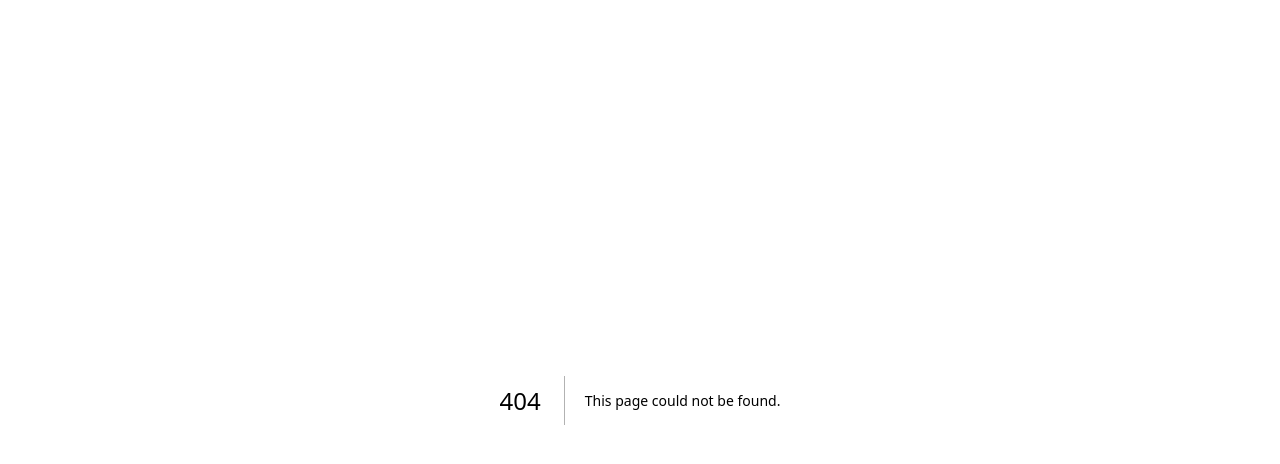
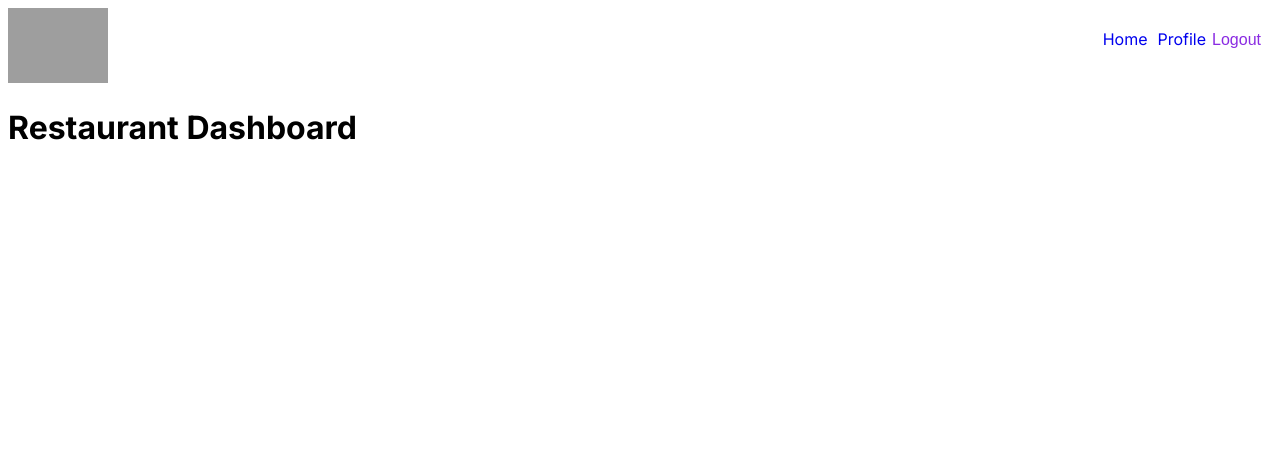
Before and after one commit to anil-sidhu/next-js-project, a Next.js app: page /restaurant/dashboard in a window 1280 px wide. Before the commit this address had no page. Shown: the top 464 px of the page. Built offline with nearby package versions, Linux system fonts and the light colour scheme; sample sign-in values are in the browser's storage; grey boxes are pictures that could not be loaded.

Commit message:
signup done

```diff
--- a/src/app/_components/RestaurantHeader.js
+++ b/src/app/_components/RestaurantHeader.js
@@ -1,5 +1,33 @@
+'use client'
 import Link from 'next/link'
+import { usePathname,useRouter } from 'next/navigation';
+
+import { useEffect, useState } from 'react';
 const RestaurantHeader=()=>{
+    const [details,setDetails]=useState();
+    const pathName=usePathname();
+    const router=useRouter();
+    useEffect(()=>{
+        const data = localStorage.getItem("restaurantUser");
+        if(!data && pathName=="/restaurant/dashboard")
+        {
+            router.push("/restaurant")
+        }
+        else if(data && pathName=="/restaurant")
+        {
+            router.push("/restaurant/dashboard")
+        }
+
+        if(data){
+            setDetails(JSON.parse(data));
+
+        }
+    },[])
+
+    const logout=()=>{
+        localStorage.removeItem("restaurantUser");
+        router.push("/restaurant")
+    }
     return(
         <div className='header-wrapper'>
             <div className="logo">
@@ -10,11 +38,18 @@
                 <Link href="/">Home</Link>
             </li>
             <li>
-                <Link href="/">Login/SignUp</Link>
+                {
+                    details && details.name?
+                    <>
+                    <Link href="/">Profile</Link>
+                    <button onClick={logout}>Logout</button>
+                    </>
+                    :<Link href="/">Login/SignUp</Link>
+
+                }
+
             </li>
-            <li>
-                <Link href="/">Profile</Link>
-            </li>
+
             </ul>
         </div>
     )
--- /dev/null
+++ b/src/app/restaurant/dashboard/page.js
@@ -0,0 +1,12 @@
+import RestaurantHeader from "@/app/_components/RestaurantHeader";
+import './../style.css'
+const Dashboard = () => {
+    return (<div>
+        <RestaurantHeader />
+        <h1>
+            Restaurant Dashboard
+        </h1>
+    </div>)
+}
+
+export default Dashboard;
--- a/src/app/restaurant/style.css
+++ b/src/app/restaurant/style.css
@@ -15,6 +15,14 @@
     text-decoration: none;
 }
 
+.header-wrapper ul li button{
+    border: none;
+    background-color: transparent;
+    cursor: pointer;
+    color: blueviolet;
+    font-size: 16px;
+}
+
 .footer-wrapper{
     position: fixed;
     bottom: 0;
```
Also changed, not shown: src/app/_components/restaurantSignUp.js (+10 -5 lines).
